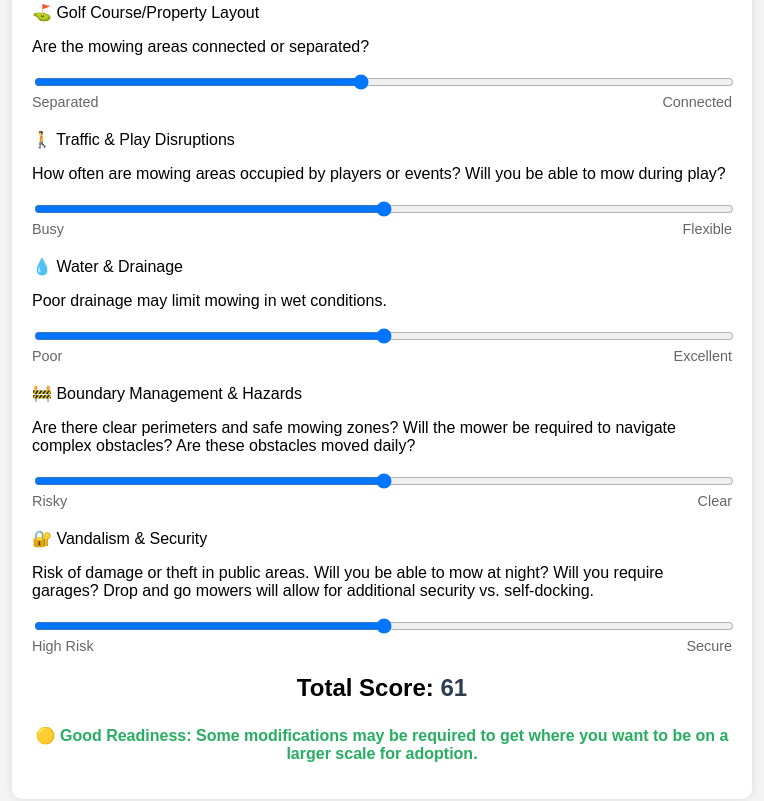
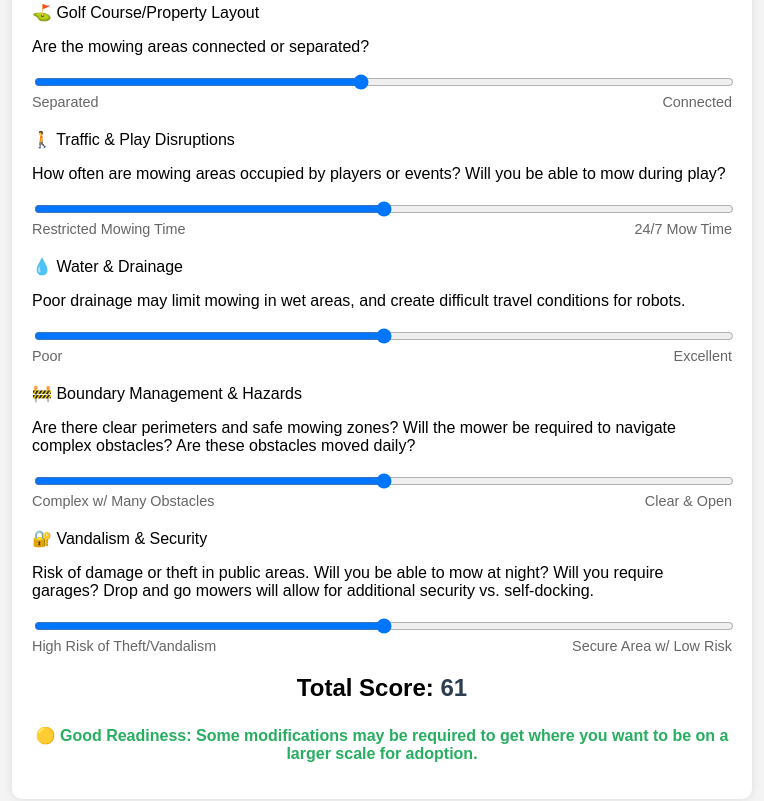
Before and after one commit to bphodges12/bphodges.github.io, a plain HTML site: page index.html in a window 1280 px wide. Shown: the part 737-1538 px from the top of the page, without its empty margins (258-1022 px from the left). Drawn offline with Linux system fonts and the light colour scheme.

Commit message:
Update index.html

```diff
--- a/index.html
+++ b/index.html
@@ -55,11 +55,11 @@
                 <label>🚶 Traffic & Play Disruptions</label>
                 <p>How often are mowing areas occupied by players or events? Will you be able to mow during play?</p>
                 <input type="range" min="0" max="10" value="5" class="slider" id="traffic">
-                <div class="slider-label"><span>Busy</span><span>Flexible</span></div>
+                <div class="slider-label"><span>Restricted Mowing Time</span><span>24/7 Mow Time</span></div>
             </div>
             <div class="question">
                 <label>💧 Water & Drainage</label>
-                <p>Poor drainage may limit mowing in wet conditions.</p>
+                <p>Poor drainage may limit mowing in wet areas, and create difficult travel conditions for robots.</p>
                 <input type="range" min="0" max="10" value="5" class="slider" id="drainage">
                 <div class="slider-label"><span>Poor</span><span>Excellent</span></div>
             </div>
@@ -67,13 +67,13 @@
                 <label>🚧 Boundary Management & Hazards</label>
                 <p>Are there clear perimeters and safe mowing zones? Will the mower be required to navigate complex obstacles? Are these obstacles moved daily?</p>
                 <input type="range" min="0" max="10" value="5" class="slider" id="boundaries">
-                <div class="slider-label"><span>Risky</span><span>Clear</span></div>
+                <div class="slider-label"><span>Complex w/ Many Obstacles</span><span>Clear & Open</span></div>
             </div>
             <div class="question">
                 <label>🔐 Vandalism & Security</label>
                 <p>Risk of damage or theft in public areas. Will you be able to mow at night? Will you require garages? Drop and go mowers will allow for additional security vs. self-docking.</p>
                 <input type="range" min="0" max="10" value="5" class="slider" id="security">
-                <div class="slider-label"><span>High Risk</span><span>Secure</span></div>
+                <div class="slider-label"><span>High Risk of Theft/Vandalism</span><span>Secure Area w/ Low Risk</span></div>
             </div>
         </form>
         <p id="final-score">Total Score: <span class="score-output">0</span></p>
```
